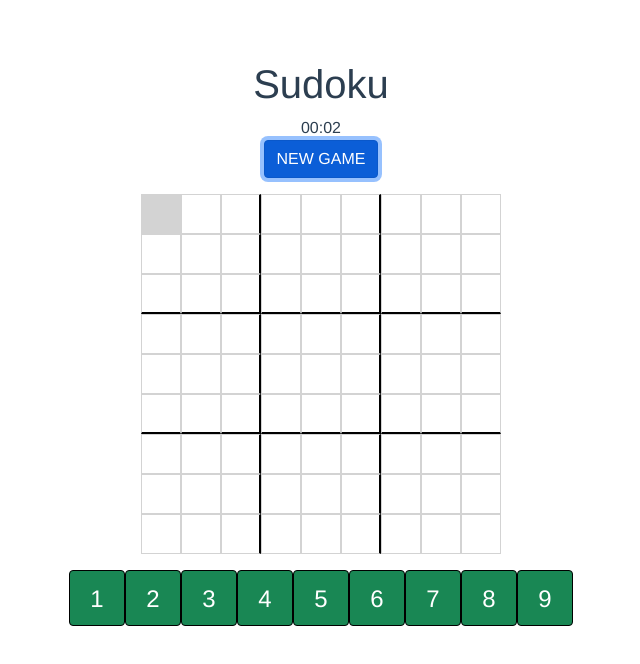
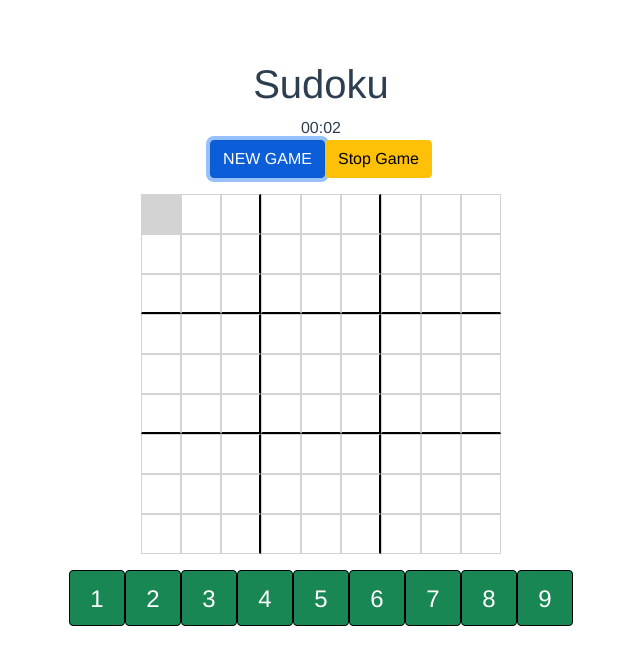
Before and after one commit to ririro93/vue_sudoku, a Vue app: page / in a window 1280 px wide. Both pictures are taken after a click on the button "START GAME". Shown: the top 664 px of the page, without its empty margins (319-959 px from the left). Built offline with nearby package versions, Linux system fonts and the light colour scheme.

Commit message:
feat: transpose and switchNumPos added
for transforming seed answer matrix

```diff
--- a/src/App.vue
+++ b/src/App.vue
@@ -15,14 +15,27 @@
 
 <script>
 import _ from 'lodash'
+
 import GameInfo from '@/components/GameInfo.vue'
 import Board from '@/components/Board.vue'
 import NumberInput from '@/components/NumberInput.vue'
 
+// initializa andSeed
+const ansSeed = [
+  [4, 2, 6, 5, 7, 1, 3, 9, 8],
+  [8, 5, 7, 2, 9, 3, 1, 4, 6],
+  [1, 3, 9, 4, 6, 8, 2, 7, 5],
+  [9, 7, 1, 3, 8, 5, 6, 2, 4],
+  [5, 4, 3, 7, 2, 6, 8, 1, 9],
+  [6, 8, 2, 1, 4, 9, 7, 5, 3],
+  [7, 9, 4, 6, 3, 2, 5, 8, 1],
+  [2, 6, 5, 8, 1, 4, 9, 3, 7],
+  [3, 1, 8, 9, 5, 7, 4, 6, 5]
+]
+
+// initialize board
 const board = []
 const squareClasses = {}
-
-// initialize Board
 for (let i=0; i<9; i++) {
   let rows = []
   for (let j=0; j<9; j++) {
@@ -46,6 +59,7 @@ for (let i=0; i<9; i++) {
   board.push(rows)
 }
 
+
 export default {
   name: 'App',
 
@@ -58,6 +72,7 @@ export default {
   data: function () {
     return {
       // for Board
+      ansSeed,
       board,
       squareClasses,
       selectedSquare: 0,
@@ -66,7 +81,10 @@ export default {
 
   methods: {
     onGameStart: function () {
-      console.log('Game Start from app')
+      console.log('Game Start')
+
+      // make ansBoard from ansSeed
+      this.makeNewAnsBoard()
     },
 
     onSquareClick: function ([r, c]) {
@@ -82,6 +100,42 @@ export default {
       const c = this.selectedSquare % 9
       this.board = _.cloneDeep(this.board)
       this.board[r][c] = num
+    },
+
+    makeNewAnsBoard: function () {
+      // make new board from seed
+      console.log(ansSeed)
+      console.log('transposed', this.transpose(ansSeed))
+      console.log('switched', this.switchNumPos(ansSeed))
+
+      // choose # of shown squares taking into account difficulty
+
+      // choose shown squares
+    },
+
+    transpose: function (matrix) {
+      return matrix.reduce(($, row) => row.map((_, i) => [...($[i] || []), row[i]]), [])
+    },
+
+    switchNumPos: function (matrix) {
+      // choose 2 nums from 1 to 9
+      const [a, b] = _.sampleSize(Array.from(Array(9), (e, i)=>i+1), 2)
+
+      // create new matrix with a, b switched positions
+      const newMatrix = _.cloneDeep(matrix)
+
+      for (let i=0; i<9; i++) {
+        for (let j=0; j<9; j++) {
+          if (matrix[i][j] === a) {
+            newMatrix[i][j] = b
+          }
+          if (matrix[i][j] === b) {
+            newMatrix[i][j] = a
+          }
+        }
+      }
+      console.log(a, b)
+      return newMatrix
     }
   },
 }
--- a/src/components/GameInfo.vue
+++ b/src/components/GameInfo.vue
@@ -2,6 +2,7 @@
   <div>
     <div v-text="playTime"></div>
     <button class="btn btn-primary" @click="startGame">{{ gameButton }}</button>
+    <button class="btn btn-warning" @click="stopGame" v-if="interval">Stop Game</button>
   </div>
 </template>
 
@@ -30,7 +31,12 @@ export default {
 
       // Tell parent about new game
       this.$emit('game-start')
+    },
 
+    stopGame: function () {
+      clearInterval(this.interval)
+      this.playTime = '00:00'
+      this.interval = null
     }
   },
 
```
Also changed, not shown: 1 other file (tests, documents, lock files or other folders).
